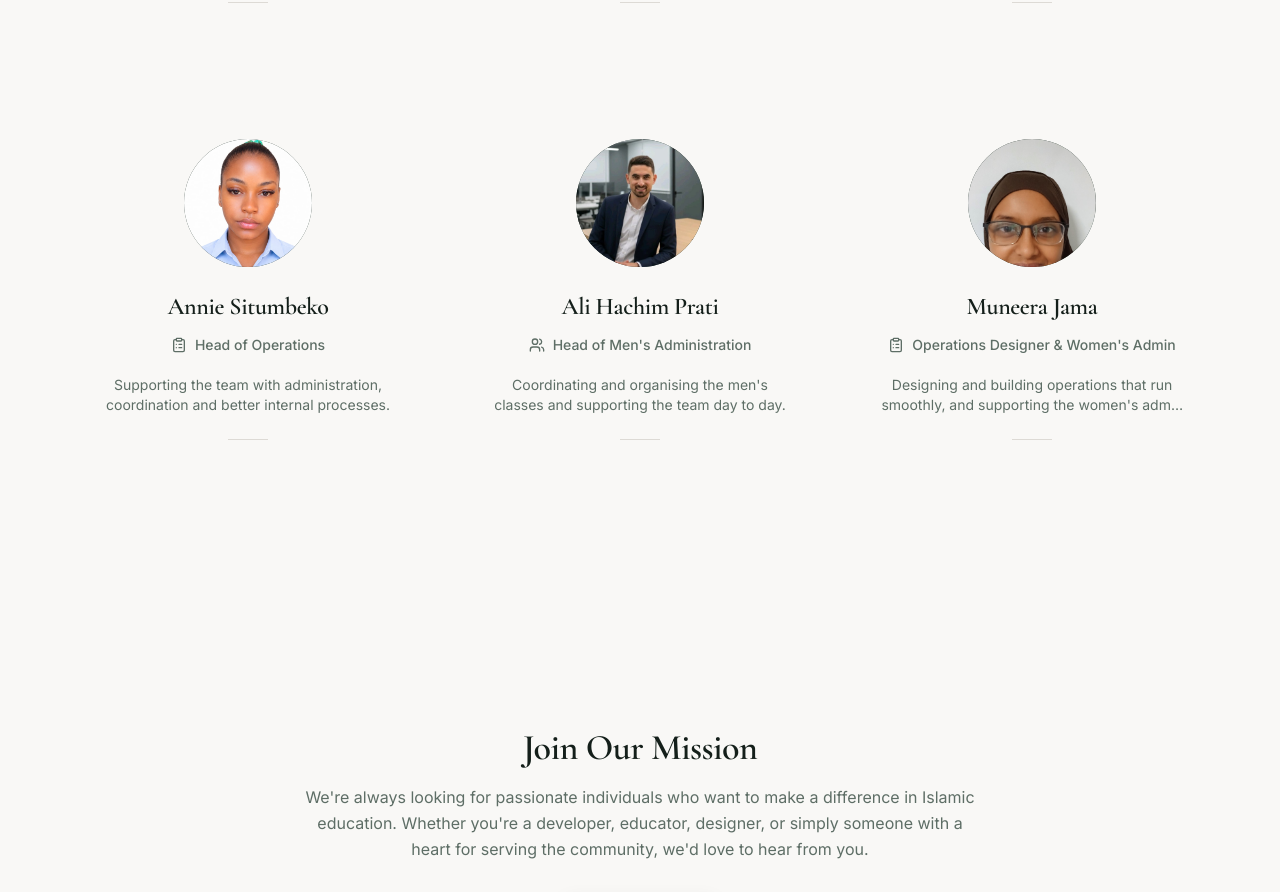
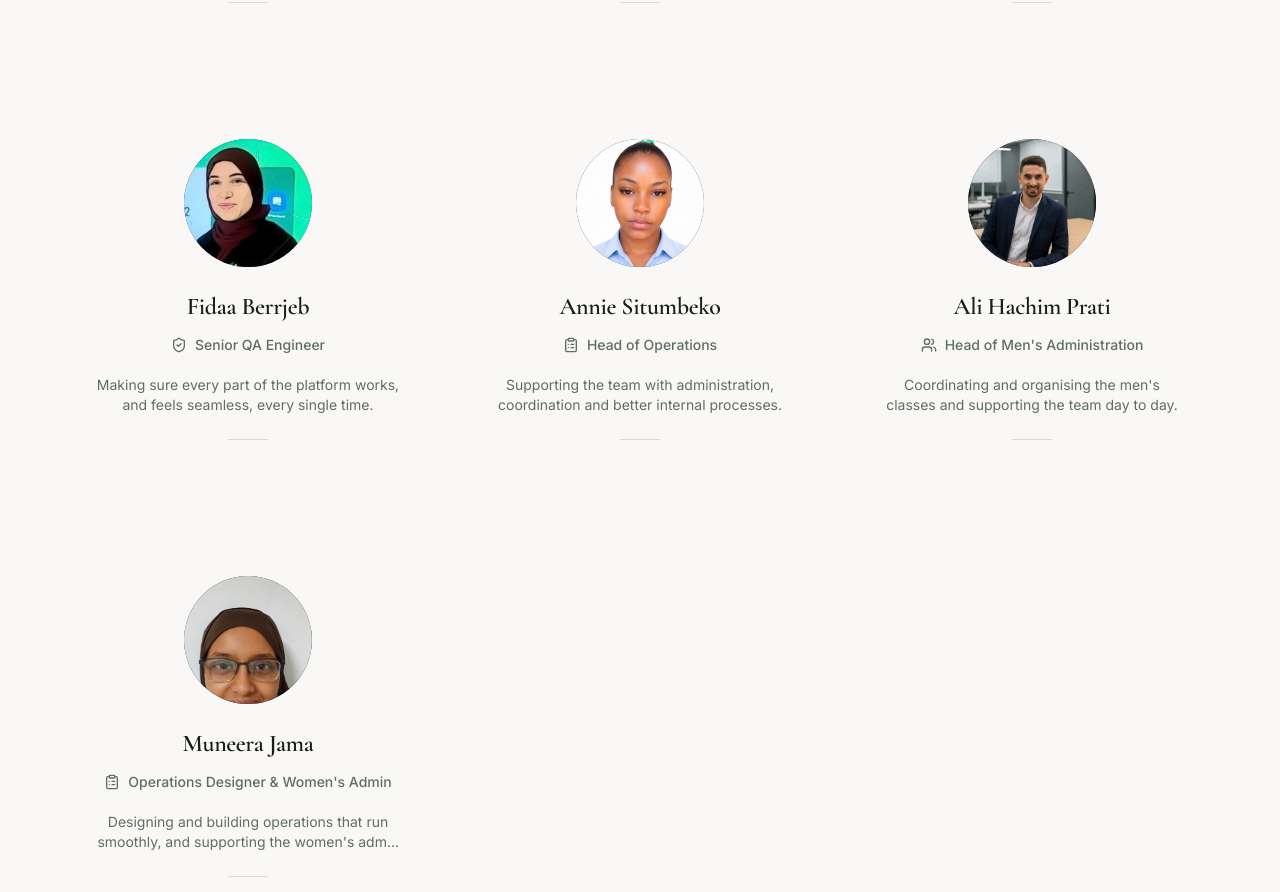
Before and after one commit to HazemGhannem/quran-group-front, a Next.js app: page /team in a window 1280 px wide. Shown: the part 900-1792 px from the top of the page. Built offline with nearby package versions, Linux system fonts and the light colour scheme; no server answers; a web font is replaced by a local one.

Commit message:
add team member and fix a bug

```diff
--- a/app/(auth)/forgot-password/page.tsx
+++ b/app/(auth)/forgot-password/page.tsx
@@ -35,6 +35,7 @@ export default function ForgotPasswordPage() {
         <Button
           type="submit"
           className="h-11 w-full bg-gradient-primary shadow-soft"
+          disabled
         >
           Send reset link
           <ArrowRight aria-hidden="true" className="ml-2 h-4 w-4" />
@@ -43,7 +44,10 @@ export default function ForgotPasswordPage() {
 
       <p className="mt-6 text-center text-sm text-muted-foreground">
         Remembered it?
-        <Link href="/login" className="font-medium text-primary hover:underline">
+        <Link
+          href="/login"
+          className="font-medium text-primary hover:underline"
+        >
           Back to sign in
         </Link>
       </p>
--- a/dummy-data/about-data.ts
+++ b/dummy-data/about-data.ts
@@ -9,10 +9,17 @@ import {
   Cpu,
   Code,
   ClipboardList,
+  ShieldCheck,
   LucideIcon,
 } from "lucide-react";
 
-export type TeamRole = "founder" | "cto" | "developer" | "operations" | "admin";
+export type TeamRole =
+  | "founder"
+  | "cto"
+  | "developer"
+  | "qa"
+  | "operations"
+  | "admin";
 
 export interface TeamMember {
   id: string;
@@ -152,6 +159,23 @@ What drives me is simple: nobody should miss out on learning the Quran because o
     image: "/team/hazem-ghannem.png",
   },
   {
+    id: "fidaa-berrjeb",
+    name: "Fidaa Berrjeb",
+    role: "Senior QA Engineer",
+    roleType: "qa",
+    initials: "FB",
+    bio: "Making sure every part of the platform works, and feels seamless, every single time.",
+    longBio: `I'm Fidaa, a Senior QA Engineer with over 7 years of experience building rock-solid automated testing frameworks and making sure software doesn't just work, but delivers a seamless experience every single time.
+
+What drives me is finding that balance between the technical world of automation and the spiritual grounding of my faith. In Islam, we are taught to strive for ihsan: perfection, excellence, and beauty in everything we do, whether we are building software, testing code, or living our daily lives.
+
+Because when we build with excellence, we honor both our craft and our purpose.`,
+    social: {
+      linkedin: "https://www.linkedin.com/in/fidaabrj/",
+    },
+    image: "/team/fidaa-berrjeb.png",
+  },
+  {
     id: "annie-situmbeko",
     name: "Annie Situmbeko",
     role: "Head of Operations",
@@ -206,6 +230,7 @@ export const roleIcons: Record<TeamRole, LucideIcon> = {
   founder: Award,
   cto: Cpu,
   developer: Code,
+  qa: ShieldCheck,
   operations: ClipboardList,
   admin: Users,
 };
```
Also changed, not shown: app/(auth)/register/page.tsx (+6 -3 lines), public/team/fidaa-berrjeb.png (added).
